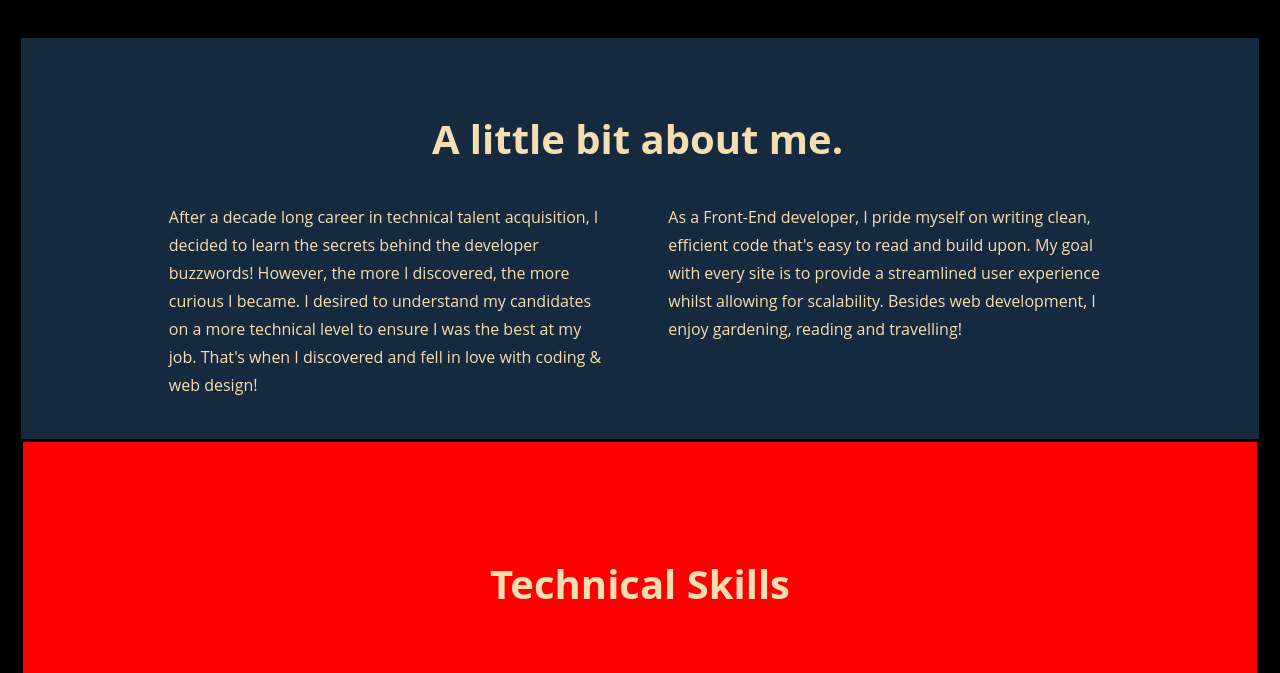
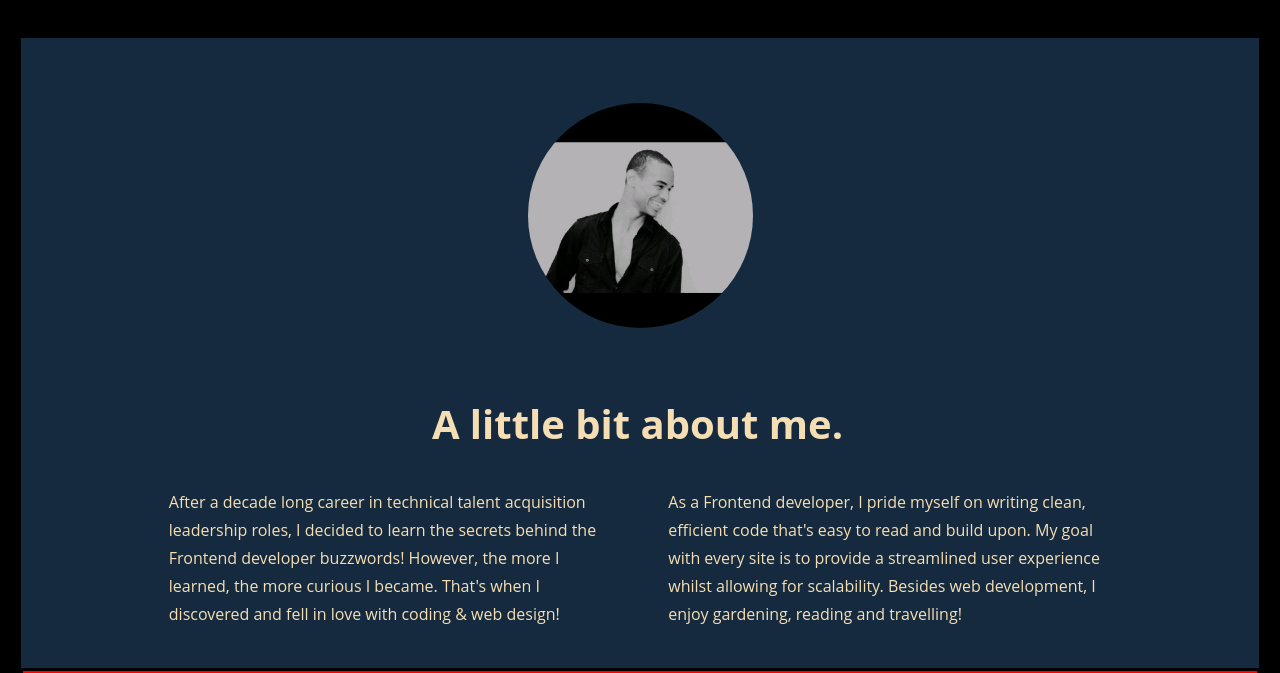
Before and after one commit to SharokM/my-portfolio, a website built with Parcel: page index.html in a window 1280 px wide. Shown: the part 1159-1832 px from the top of the page. Built offline with nearby package versions, Linux system fonts and the light colour scheme.

Commit message:
about section text edits

```diff
--- a/css/main.css
+++ b/css/main.css
@@ -616,6 +616,7 @@ form {
     display: flex;
     gap: 6%;
     margin: 30px 5px 5px 20px;
+    line-height: 1.7em;
   }
 
   h1 {
@@ -734,8 +735,8 @@ form {
 
   .avatar img {
     border-radius: 50%;
-    height: 190px;
-    width: 190px;
+    height: 225px;
+    width: 225px;
   }
 
   .avatar-img {
--- a/index.html
+++ b/index.html
@@ -45,7 +45,7 @@
       <!-- BEGIN HEADER/ NAV SECTION  -->
       <header class="header">
         <div class="header-content-wrapper">
-          <h1>Sharok McDonnaugh | Front-End Developer</h1>
+          <h1>Sharok McDonnaugh | Frontend Developer</h1>
           <nav>
             <!-- DROP DOWN MENU  -->
             <div class="dropdown">
@@ -241,18 +241,22 @@
 
         <!-- BEGIN ABOUT SECTION  -->
         <section id="about">
+          <aside class="avatar">
+            <div class="avatar-img">
+              <img src="img/selfie-avatar.jpeg" alt="Avatar Image" />
+            </div>
+          </aside>
           <h2 class="about-header">A little bit about me.</h2>
           <div class="about-content-wrapper">
             <p>
-              After a decade long career in technical talent acquisition, I
-              decided to learn the secrets behind the developer buzzwords!
-              However, the more I discovered, the more curious I became. I
-              desired to understand my candidates on a more technical level to
-              ensure I was the best at my job. That's when I discovered and fell
-              in love with coding & web design!
+              After a decade long career in technical talent acquisition
+              leadership roles, I decided to learn the secrets behind the
+              Frontend developer buzzwords! However, the more I learned, the
+              more curious I became. That's when I discovered and fell in love
+              with coding & web design!
             </p>
             <p>
-              As a Front-End developer, I pride myself on writing clean,
+              As a Frontend developer, I pride myself on writing clean,
               efficient code that's easy to read and build upon. My goal with
               every site is to provide a streamlined user experience whilst
               allowing for scalability. Besides web development, I enjoy
@@ -404,11 +408,11 @@
           <div id="email-header"></div>
 
           <!-- AVATAR/ IMAGE SECTION  -->
-          <aside class="avatar">
+          <!-- <aside class="avatar">
             <div class="avatar-img">
               <img src="img/selfie-avatar.jpeg" alt="Avatar Image" />
             </div>
-          </aside>
+          </aside> -->
           <!-- END AVATAR/ IMAGE SECTION  -->
 
           <!-- BEGIN SOCMED ICON SECTION  -->
```
